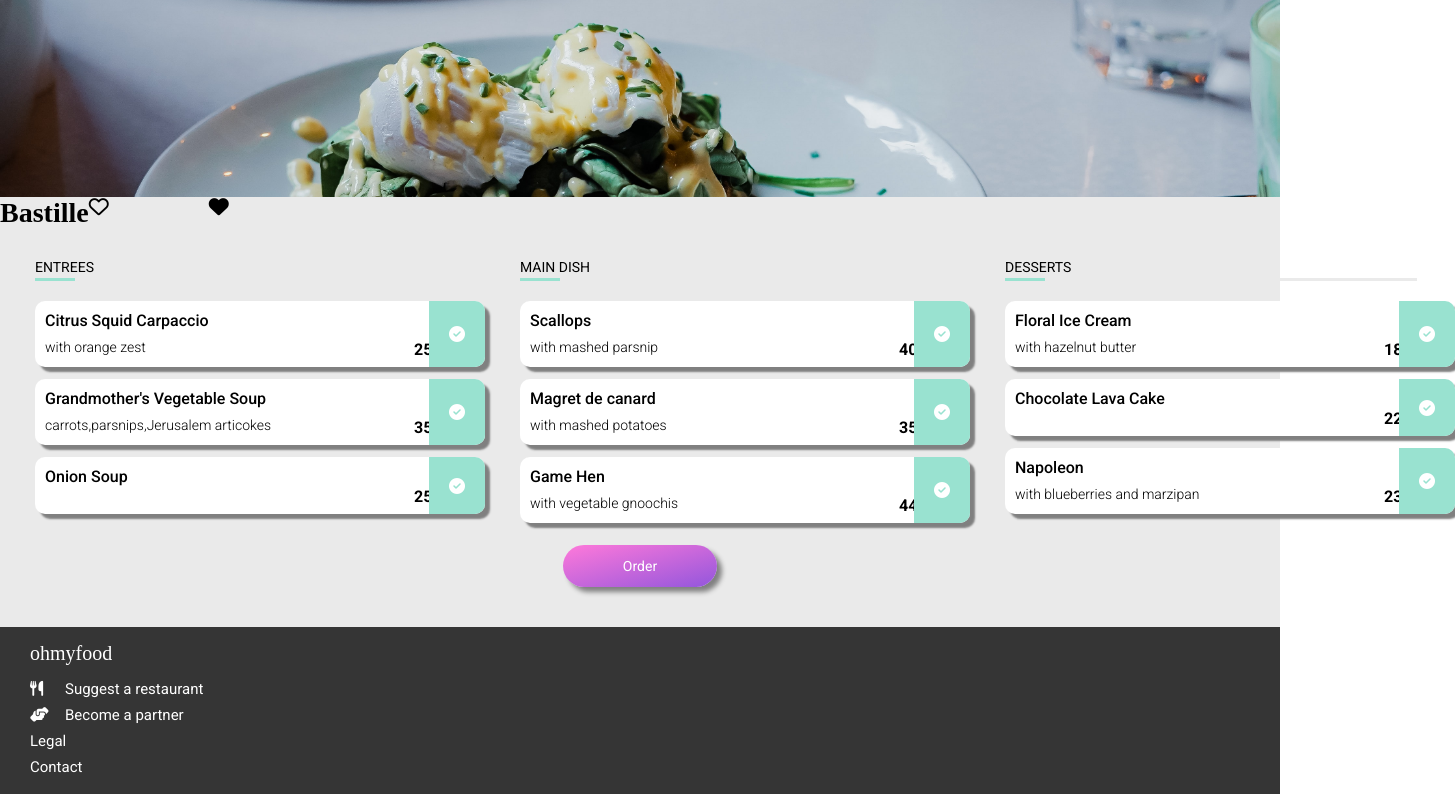
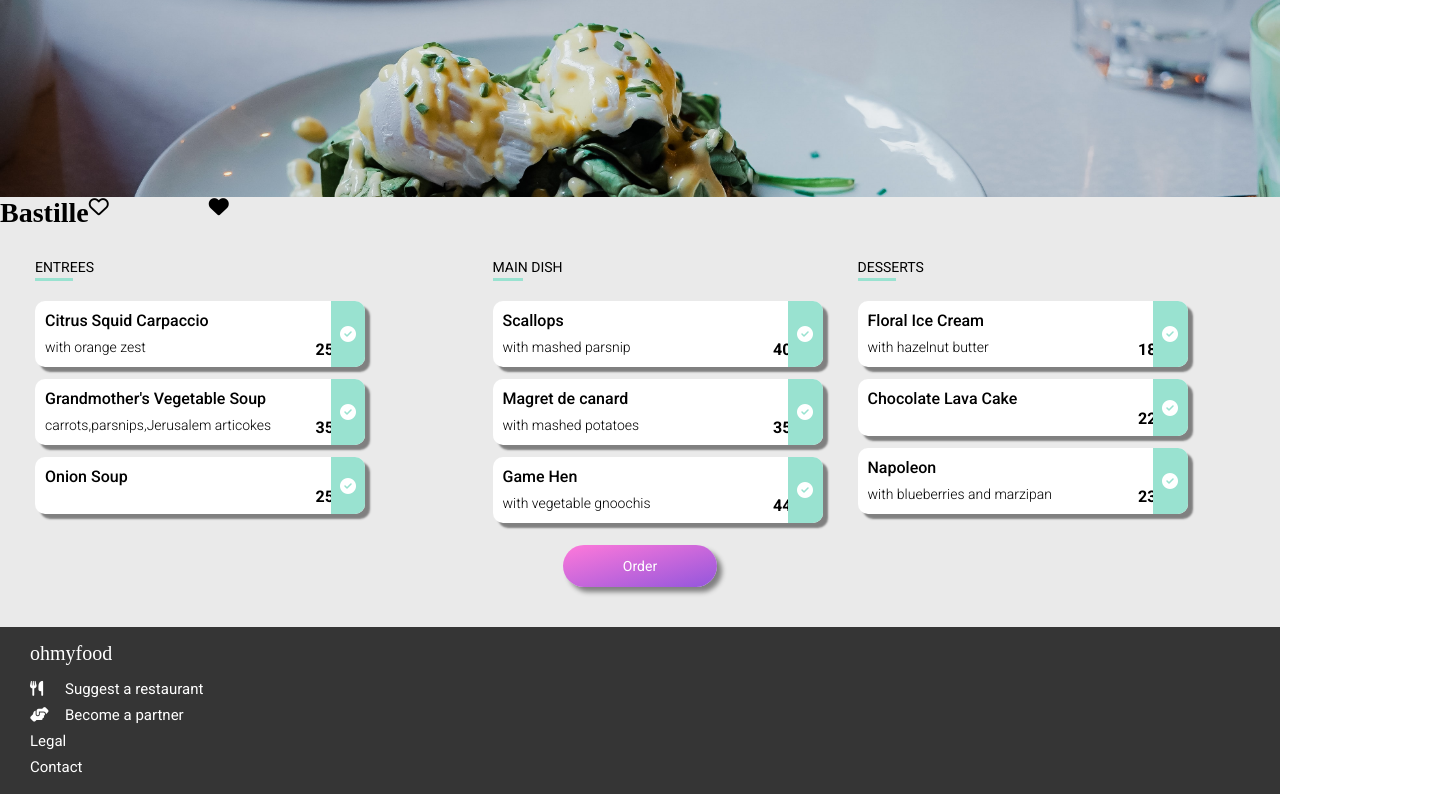
Before and after one commit to Merebear0990/Project-3-ohmyfood, a website: page bastille.html in a window 1280 px wide. Shown: the part 70-864 px from the top of the page, 1455 px wide, since content can reach past the window. Drawn offline with nearby package versions, Linux system fonts and the light colour scheme; files that its build step writes are made by us from their sources; a web font is replaced by a local one.

Commit message:
holder change

```diff
--- a/src/sass/layout/_menu.scss
+++ b/src/sass/layout/_menu.scss
@@ -56,7 +56,7 @@
 
    .menu__card {
        display: flex;
-       width: 450px;
+       width: 330px;
        border-radius: 10px;
        background-color: #fff;
        overflow: hidden;
```
